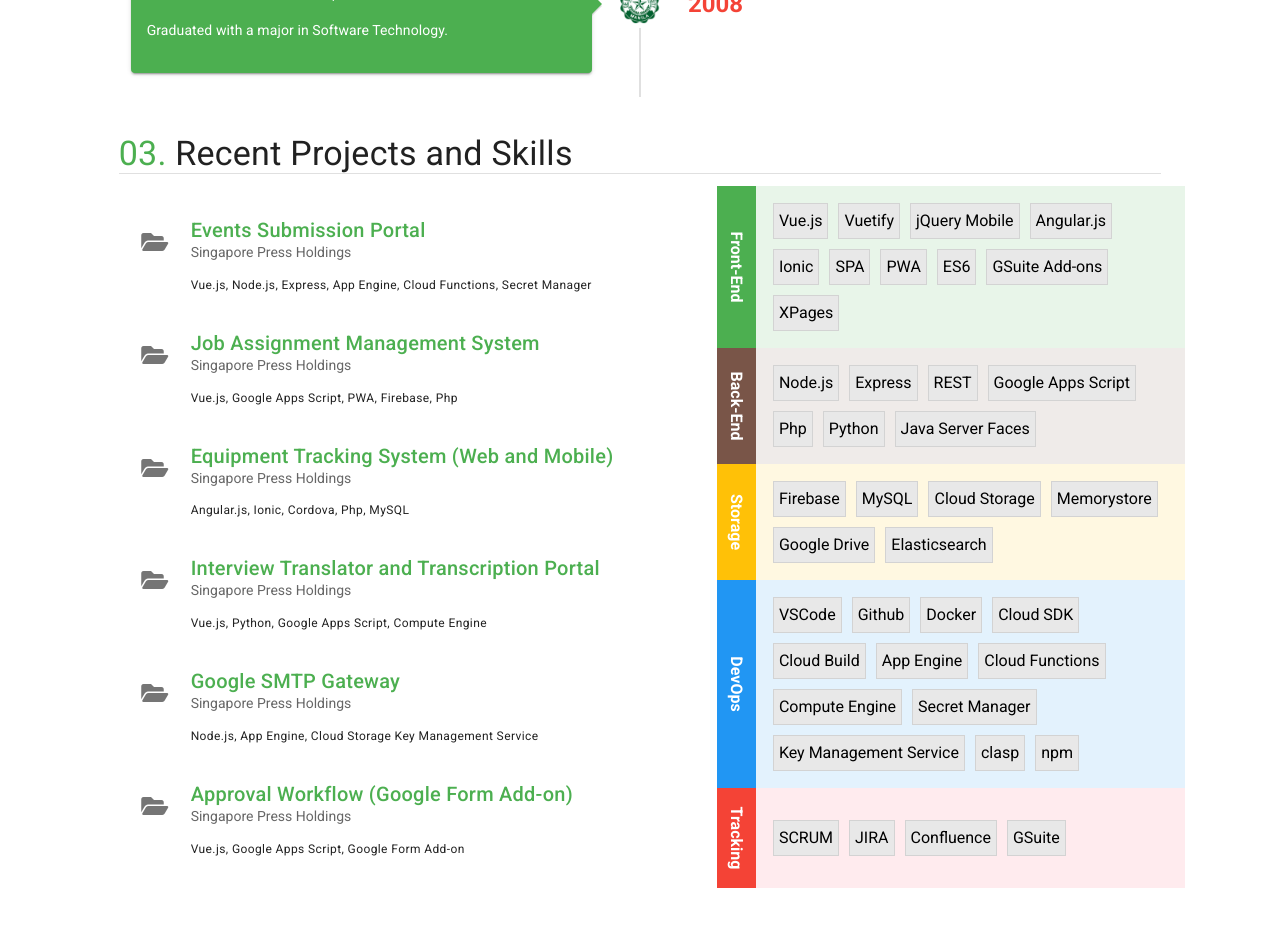
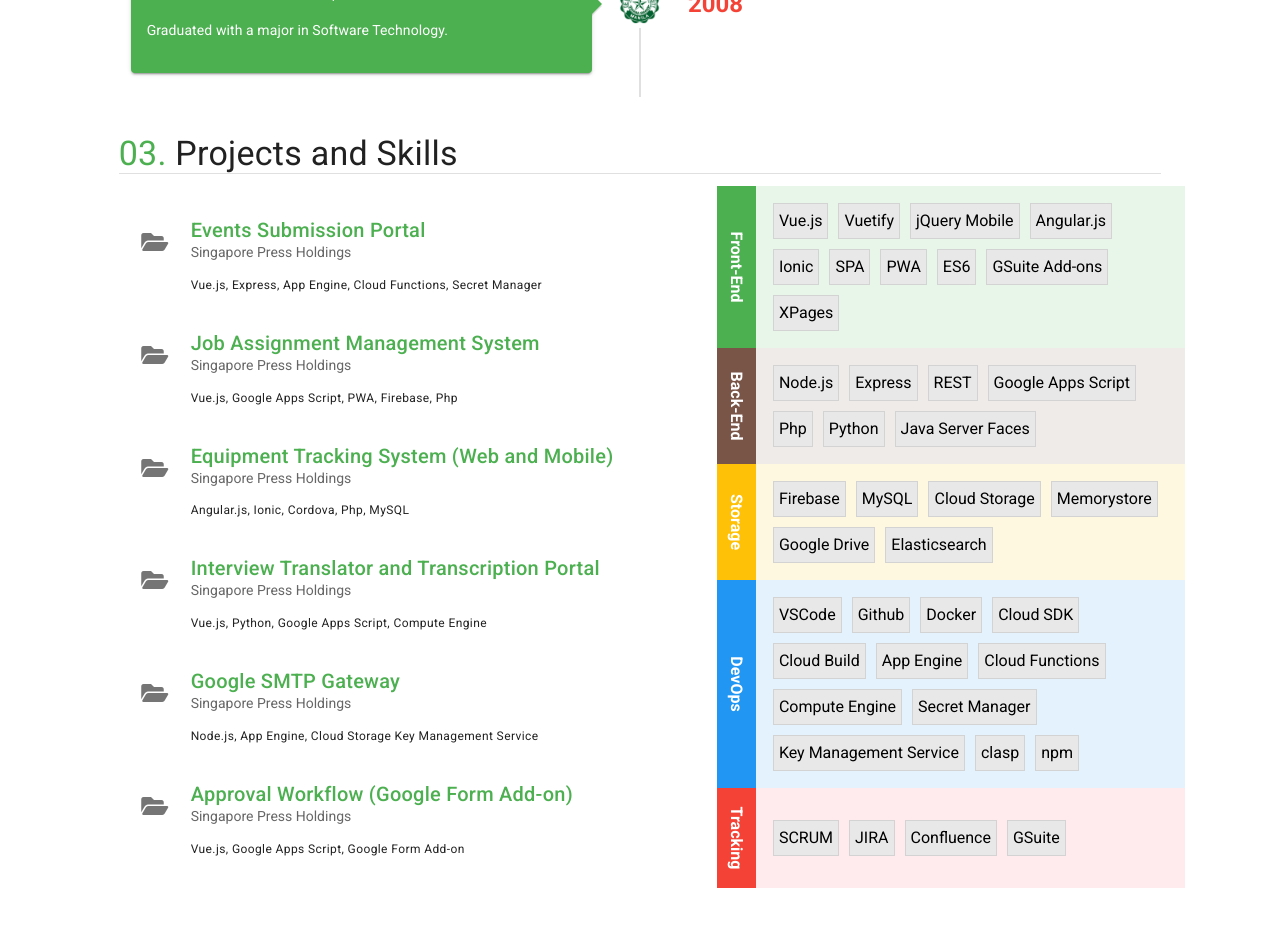
Before and after one commit to ecnopdev/vue-portfolio, a Vue app: page /#/main in a window 1280 px wide. Shown: the part 2860-3787 px from the top of the page. Built offline with nearby package versions, Linux system fonts and the light colour scheme; a web font is replaced by a local one.

Commit message:
update instagram link

```diff
--- a/src/components/SocialIcons.vue
+++ b/src/components/SocialIcons.vue
@@ -76,7 +76,7 @@
         {
           name: "Instagram",
           icon: "fab fa-instagram",
-          link: "https://www.instagram.com/ecnopdev/"
+          link: "https://www.instagram.com/ecnop.dev/"
         },
         {
           name: "Medium",
--- a/src/sections/Work.vue
+++ b/src/sections/Work.vue
@@ -3,7 +3,7 @@
     <template #header>
       <div id="work" class="text-h5 text-sm-h4">
         <span class="green--text">03.</span>
-        Recent Projects and Skills
+        Projects and Skills
       </div>
     </template>
     <template #content>
@@ -152,7 +152,7 @@
         {
           name: "Events Submission Portal",
           techStack:
-            "Vue.js, Node.js, Express, App Engine, Cloud Functions, Secret Manager",
+            "Vue.js, Express, App Engine, Cloud Functions, Secret Manager",
           company: "Singapore Press Holdings",
         },
         {
```
Also changed, not shown: 11 other files (tests, documents, lock files or other folders).
